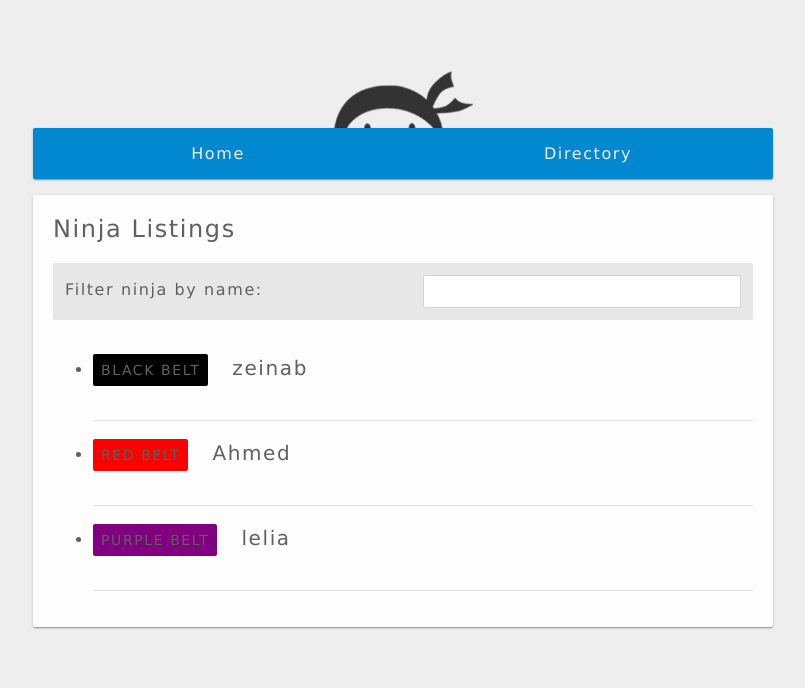
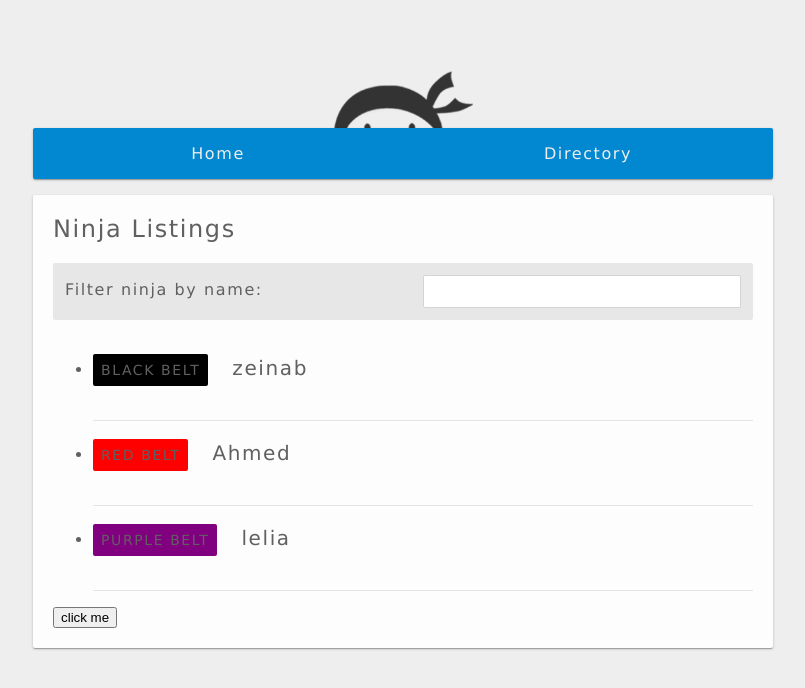
Before and after one commit to zeinabsamir/skillupapp, an Angular app: page /directory in a window 1280 px wide. Shown: the top 688 px of the page, without its empty margins (237-1042 px from the left). Built offline with nearby package versions, Linux system fonts and the light colour scheme.

Commit message:
Add service

```diff
--- a/src/app/app.module.ts
+++ b/src/app/app.module.ts
@@ -7,8 +7,8 @@ import { RouterModule } from '@angular/router';
 import { AppComponent } from './app.component';
 import { HomeComponent } from './home/home.component';
 import { DirectoryComponent } from './directory/directory.component';
+import { LoggingService } from './logging.service';
 import { FilterPipe } from './filter.pipe';
-
 
 
 @NgModule({
@@ -23,9 +23,8 @@ import { FilterPipe } from './filter.pipe';
     rootRouting,
     RouterModule,
     FormsModule,
-
   ],
-  providers: [],
+  providers: [LoggingService],
   bootstrap: [AppComponent]
 })
 export class AppModule { }
--- a/src/app/directory/directory.component.html
+++ b/src/app/directory/directory.component.html
@@ -14,3 +14,4 @@
 
   </li>
 </ul>
+<button (click)="logIt()">click me</button>
--- a/src/app/directory/directory.component.ts
+++ b/src/app/directory/directory.component.ts
@@ -1,4 +1,5 @@
 import { Component, OnInit } from '@angular/core';
+import { LoggingService } from '../logging.service';
 
 
 @Component({
@@ -14,8 +15,11 @@ export class DirectoryComponent implements OnInit {
     {name: 'lelia', belt: 'purple'},
   ];
 
-  constructor() {}
+  constructor(private logger: LoggingService) {}
 
+     logIt() {
+       this.logger.loging();
+     }
   ngOnInit() {
   }
 
--- /dev/null
+++ b/src/app/logging.service.ts
@@ -0,0 +1,10 @@
+import { Injectable } from '@angular/core';
+
+@Injectable()
+export class LoggingService {
+  loging() {
+    console.log('i am a logging service');
+  }
+  constructor() { }
+
+}
```
